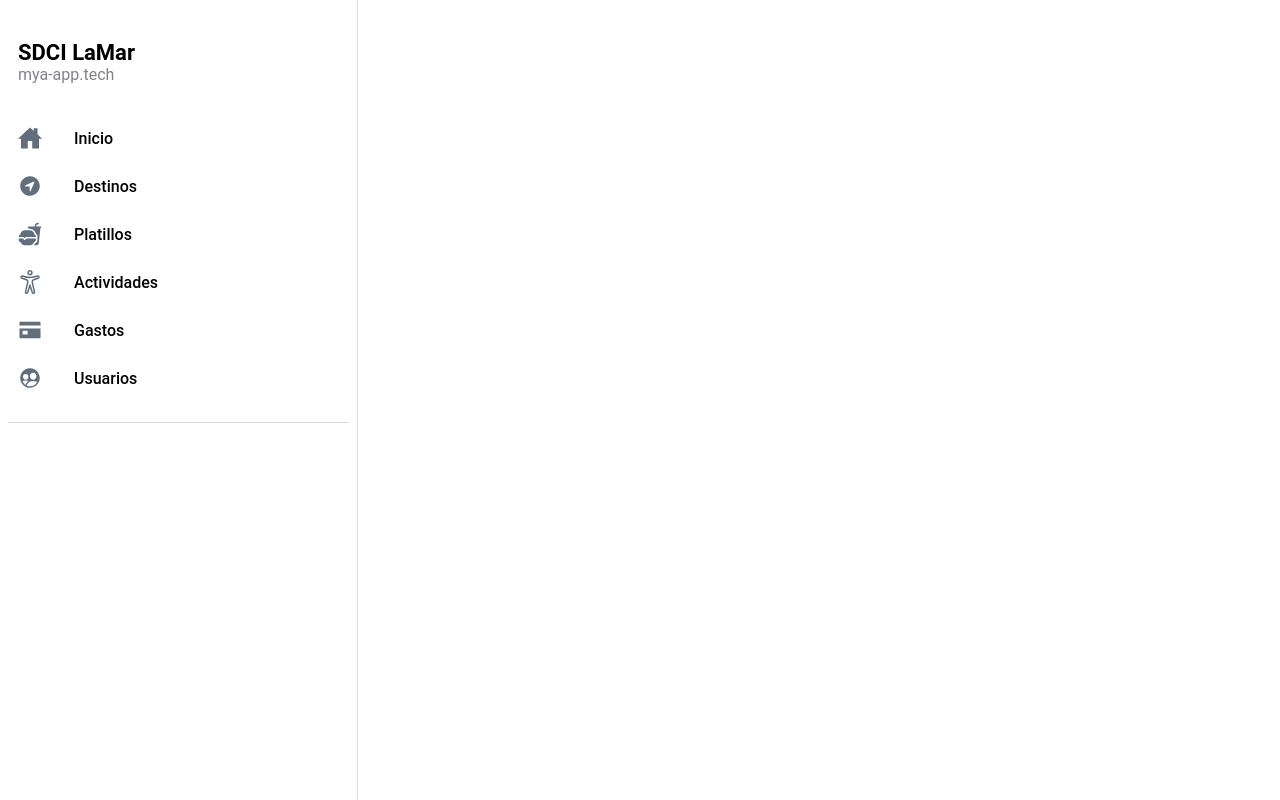
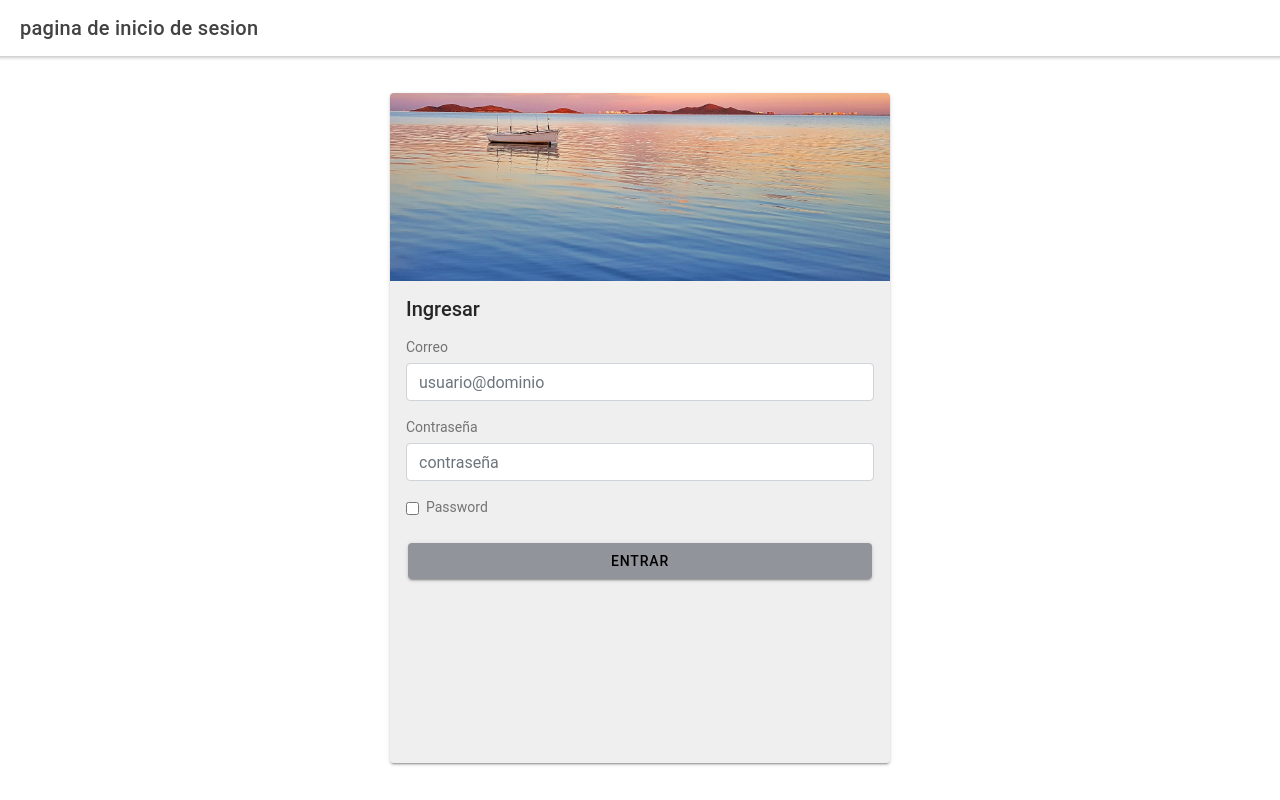
Before and after one commit to elgael06/front-control, a React (Create React App) app: page /page/login in a window 1280 px wide. Built offline with nearby package versions, Linux system fonts and the light colour scheme.

Commit message:
sesion de usuario y form login

```diff
--- a/package.json
+++ b/package.json
@@ -16,8 +16,10 @@
     "@types/react-dom": "^16.9.10",
     "@types/react-router": "^5.1.11",
     "@types/react-router-dom": "^5.1.7",
+    "bootstrap": "^4.6.0",
     "ionicons": "^5.4.0",
     "react": "^17.0.1",
+    "react-bootstrap": "^1.5.2",
     "react-dom": "^17.0.1",
     "react-redux": "^7.2.2",
     "react-router": "^5.2.0",
@@ -68,5 +70,6 @@
     "@capacitor/cli": "2.4.6",
     "@types/react-redux": "^7.1.16"
   },
-  "description": "An Ionic project"
+  "description": "An Ionic project",
+  "proxy": "http://localhost:8000"
 }
--- a/src/App.tsx
+++ b/src/App.tsx
@@ -28,15 +28,19 @@ import RoutesUsuarios from './pages/Usuarios/routes';
 import RoutesDestinos from './pages/Destinos/routes';
 import RoutesActividades from './pages/Actividades/routes';
 import RoutesPlatillos from './pages/Platillos/routes';
+import { useSelector } from 'react-redux';
+import Login from './pages/Login/Login';
 
 const App: React.FC = () => {
-  return (
+
+  const { status=false } = useSelector((state: any) => state.sesion);
+  return status ? (
     <IonApp>
       <IonReactRouter>
         <IonSplitPane contentId="main">
           <Menu />
           <IonRouterOutlet id="main">
-            <Switch>
+            <Switch >
 
               <Route path="/" exact={true}>
                 <Redirect to="/page/Inicio" />
@@ -57,7 +61,14 @@ const App: React.FC = () => {
         </IonSplitPane>
       </IonReactRouter>
     </IonApp>
-  );
+  ): <IonApp>
+    <IonReactRouter>
+      <Route path="/page/login" exact={true} component={Login} />
+      <Route path="/" >
+        <Redirect to="/page/login" />
+      </Route>
+    </IonReactRouter>
+  </IonApp>;
 };
 
 export default App;
--- a/src/index.tsx
+++ b/src/index.tsx
@@ -6,6 +6,7 @@ import reportWebVitals from './reportWebVitals';
 import { Provider } from 'react-redux';
 import store from './redux/store';
 import { defineCustomElements } from '@ionic/pwa-elements/loader';
+import 'bootstrap/dist/css/bootstrap.min.css';
 
 
 ReactDOM.render(
--- /dev/null
+++ b/src/pages/Login/Login.tsx
@@ -0,0 +1,62 @@
+import { IonButton, IonCard, IonCardContent, IonCardHeader, IonCardSubtitle, IonCardTitle, IonContent, IonHeader, IonImg, IonInput, IonItem, IonPage, IonRow, IonTitle, IonToolbar } from "@ionic/react"
+import { FormControl, Form } from 'react-bootstrap';
+
+import imagen from './assets/mar_1.jpg';
+
+const Login = () => {
+
+    return <IonPage>
+        <IonHeader>
+            <IonToolbar>
+                <IonTitle>pagina de inicio de sesion</IonTitle>
+            </IonToolbar>
+        </IonHeader>
+        <IonContent >
+            <div style={{
+                display: 'flex',
+                justifyContent:'center',
+                height: '100%',
+                alignItems:'center',
+            }} >
+                <IonCard style={{ width: '90%', maxWidth: 500, height: '90%' , background:'#00000010'}}>
+                    <IonImg   src={imagen}  />
+                    <IonCardHeader >
+                        <IonCardTitle>Ingresar</IonCardTitle>
+                    </IonCardHeader>
+
+                    <IonCardContent >
+                        <Form>
+                            <Form.Group>
+                                <Form.Label>Correo</Form.Label>
+                                <FormControl
+                                    required
+                                    minLength={8}
+                                    type='email'
+                                    placeholder='usuario@dominio'
+                                />
+                            </Form.Group>
+
+                            <Form.Group>
+                                <Form.Label>Contraseña</Form.Label>
+                                <FormControl
+                                    required
+                                    type='password'
+                                    placeholder='contraseña'
+                                    minLength={6}
+                                />
+                            </Form.Group>
+                            <Form.Check >
+                                <Form.Check.Input />
+                                <Form.Check.Label>Password</Form.Check.Label>
+                            </Form.Check>
+                            <br/>
+                            <IonButton fill='solid' type='submit' expand='block' >Entrar</IonButton>
+                        </Form>
+                    </IonCardContent>
+                </IonCard>
+            </div>
+        </IonContent>
+    </IonPage>
+}
+
+export default Login;
--- /dev/null
+++ b/src/redux/reducers/sesion.ts
@@ -0,0 +1,35 @@
+
+export type sesionStateType = {
+    create  : string;
+    email   : string;
+    id      : string;
+    lastName: string;
+    name    : string;
+    token   : string;
+    status  : boolean;
+};
+export type actionType = {
+    type    : string,
+    value   : sesionStateType,
+};
+
+export const sesionInitialState:sesionStateType ={
+    create:'',
+    email:'',
+    id:'',
+    lastName:'',
+    name:'',
+    token:'',
+    status:false
+}
+
+export const sesion = (state=sesionInitialState,actions:actionType)=>{
+    switch (actions.type) {
+        case 'ADD_SESION':
+            return {...state,...actions.value};
+        case 'REMOVE_SESION':
+            return {...state,...sesionInitialState};
+        default:
+            return state;
+    }
+}
--- a/src/redux/store.ts
+++ b/src/redux/store.ts
@@ -1,13 +1,16 @@
 import { createStore, combineReducers, applyMiddleware } from 'redux';
 import thunk from 'redux-thunk';
 import { formGasto, initGasto } from './reducers/gasto';
+import { sesion, sesionInitialState } from './reducers/sesion';
 
 const reducers = combineReducers({
-    formGasto
+    formGasto,
+    sesion,
 });
 
 export default createStore(reducers,
     {
-        formGasto:initGasto
+        formGasto:initGasto,
+        sesion:sesionInitialState
     },
     applyMiddleware(thunk));
```
Also changed, not shown: src/pages/Login/assets/mar_1.jpg (added), 1 other file (tests, documents, lock files or other folders).
